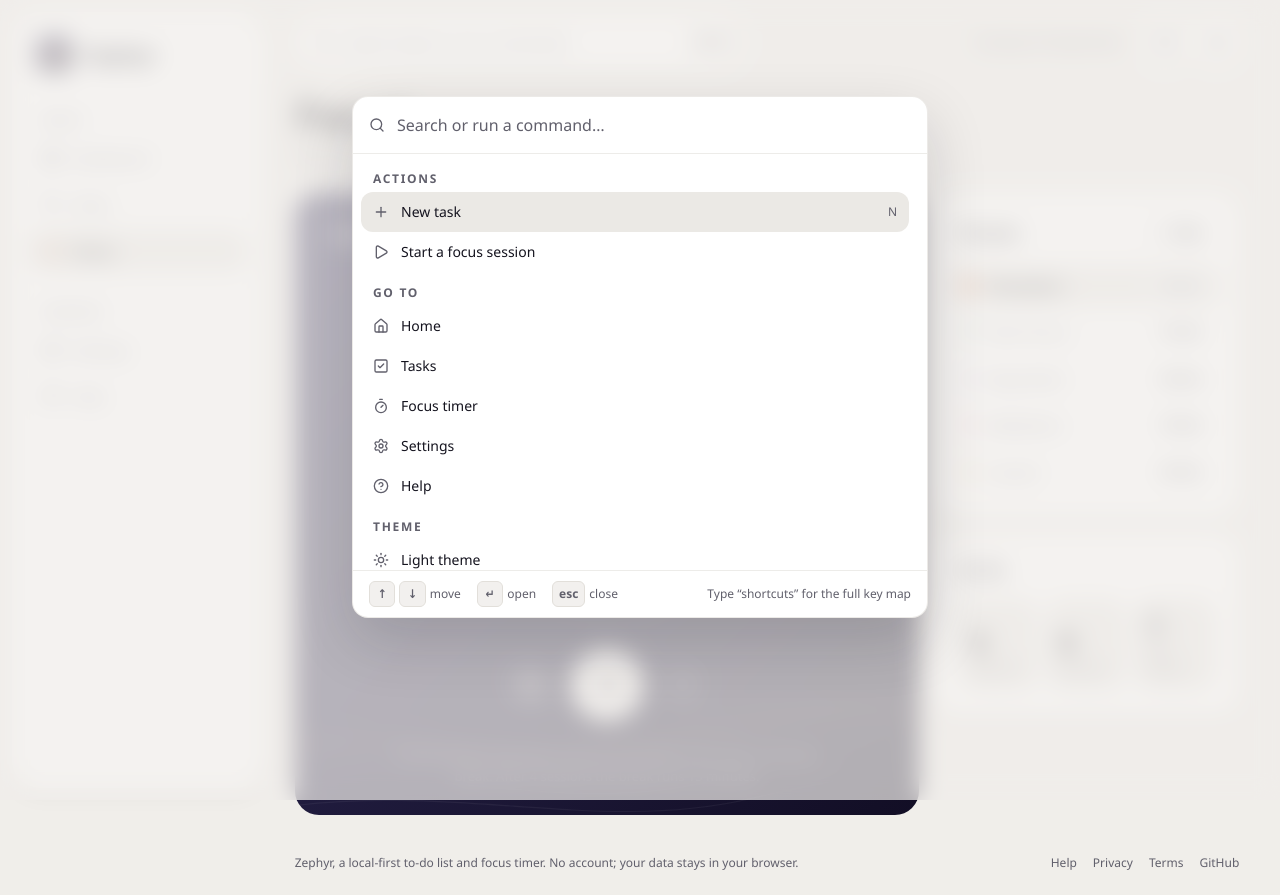
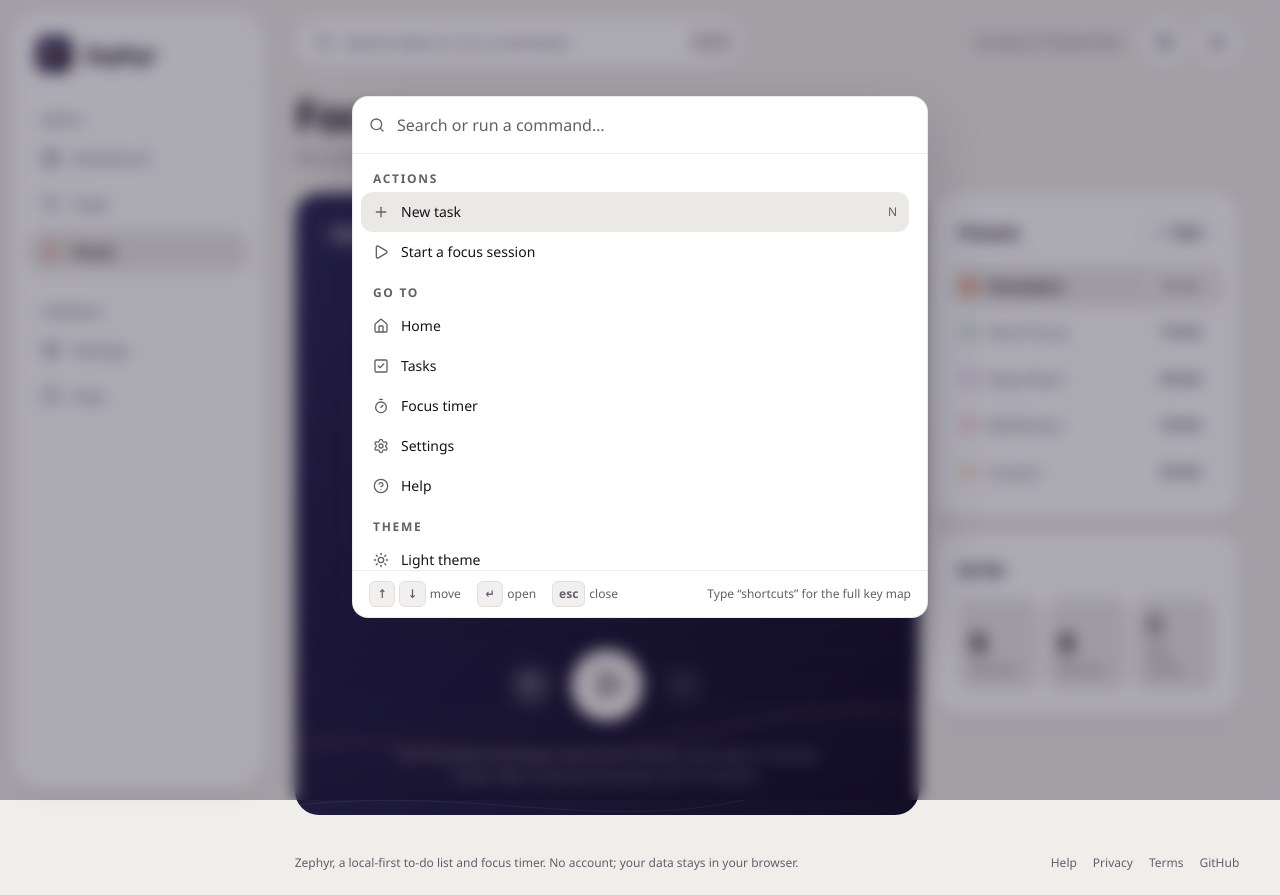
Before and after one commit to dominikkoenitzer/Zephyr, a React (Vite) app: page /focus in a window 1280 px wide. Both pictures are taken after a click on the button "Search your tasks, or run a command". Built offline with nearby package versions, Linux system fonts and the light colour scheme.

Commit message:
Round dialogs into white cards over a dusk veil

```diff
--- a/src/components/ui/dialog.jsx
+++ b/src/components/ui/dialog.jsx
@@ -15,7 +15,7 @@ const DialogOverlay = React.forwardRef(({ className, ...props }, ref) => (
   <DialogPrimitive.Overlay
     ref={ref}
     className={cn(
-      "fixed inset-0 z-50 bg-background/72 backdrop-blur-md data-[state=open]:animate-in data-[state=closed]:animate-out data-[state=closed]:fade-out-0 data-[state=open]:fade-in-0",
+      "fixed inset-0 z-50 bg-hero-to/35 backdrop-blur-sm data-[state=open]:animate-in data-[state=closed]:animate-out data-[state=closed]:fade-out-0 data-[state=open]:fade-in-0",
       className
     )}
     {...props}
@@ -29,13 +29,13 @@ const DialogContent = React.forwardRef(({ className, children, ...props }, ref)
     <DialogPrimitive.Content
       ref={ref}
       className={cn(
-        "fixed left-[50%] top-[50%] z-50 grid w-full max-w-lg translate-x-[-50%] translate-y-[-50%] gap-4 rounded-2xl border border-border/65 bg-card/95 p-6 shadow-(--shadow-overlay) duration-200 data-[state=open]:animate-in data-[state=closed]:animate-out data-[state=closed]:fade-out-0 data-[state=open]:fade-in-0 data-[state=closed]:zoom-out-95 data-[state=open]:zoom-in-95 data-[state=closed]:slide-out-to-left-1/2 data-[state=closed]:slide-out-to-top-[48%] data-[state=open]:slide-in-from-left-1/2 data-[state=open]:slide-in-from-top-[48%]",
+        "fixed left-[50%] top-[50%] z-50 grid w-full max-w-lg translate-x-[-50%] translate-y-[-50%] gap-5 rounded-3xl bg-card p-7 shadow-(--shadow-overlay) duration-200 data-[state=open]:animate-in data-[state=closed]:animate-out data-[state=closed]:fade-out-0 data-[state=open]:fade-in-0 data-[state=closed]:zoom-out-95 data-[state=open]:zoom-in-95 data-[state=closed]:slide-out-to-left-1/2 data-[state=closed]:slide-out-to-top-[48%] data-[state=open]:slide-in-from-left-1/2 data-[state=open]:slide-in-from-top-[48%]",
         className
       )}
       {...props}
     >
       {children}
-      <DialogPrimitive.Close className="absolute right-4 top-4 rounded-sm opacity-70 ring-offset-background transition-opacity hover:opacity-100 focus:outline-none focus:ring-2 focus:ring-ring focus:ring-offset-2 disabled:pointer-events-none">
+      <DialogPrimitive.Close className="absolute right-5 top-5 flex h-9 w-9 items-center justify-center rounded-full bg-accent text-muted-foreground transition-colors hover:text-foreground focus:outline-none focus-visible:ring-2 focus-visible:ring-ring disabled:pointer-events-none">
         <X className="h-4 w-4" />
         <span className="sr-only">Close</span>
       </DialogPrimitive.Close>
@@ -76,7 +76,7 @@ const DialogTitle = React.forwardRef(({ className, ...props }, ref) => (
   <DialogPrimitive.Title
     ref={ref}
     className={cn(
-      "text-lg font-semibold leading-none tracking-tight",
+      "text-[1.375rem] font-semibold leading-tight tracking-[-0.025em]",
       className
     )}
     {...props}
```
